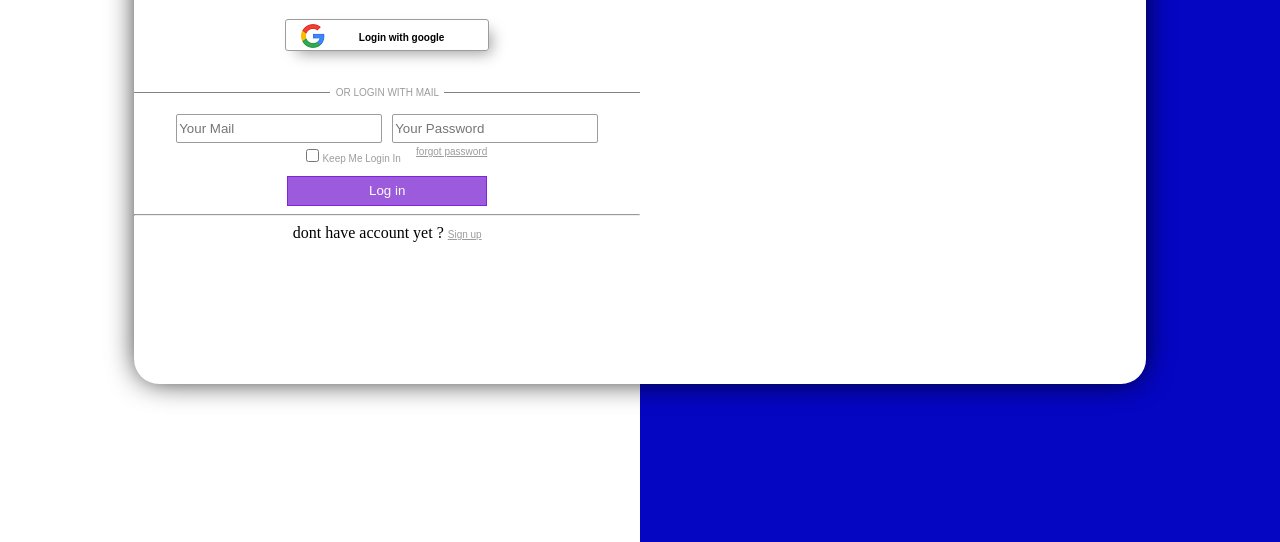
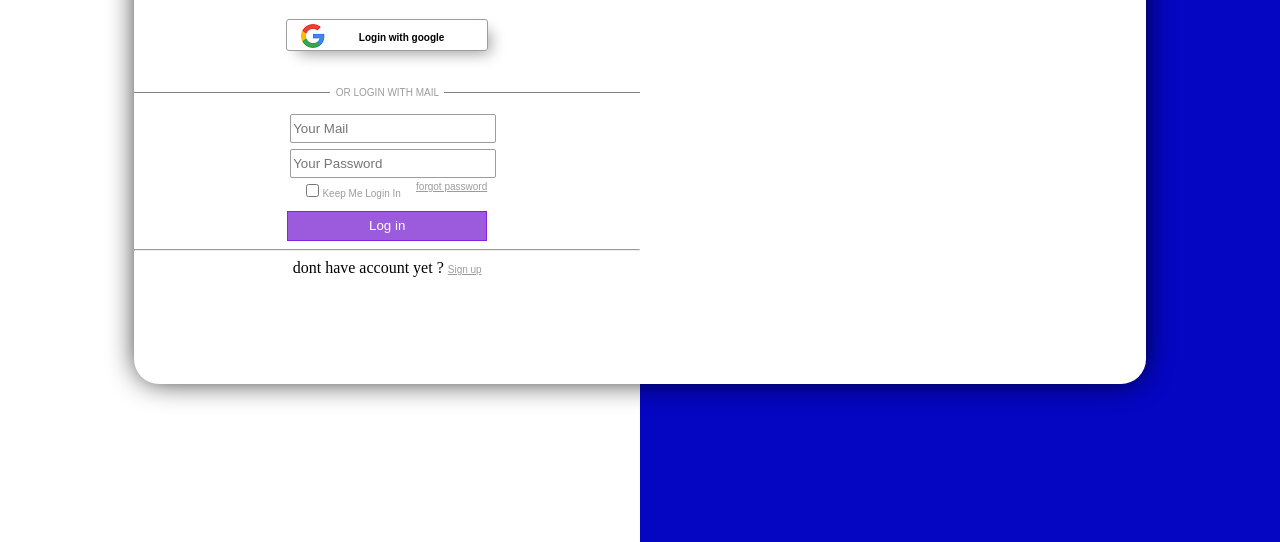
Before and after one commit to T1mRage/omis_Timur, a plain HTML site: page Project Login/Index.html in a window 1280 px wide. Shown: the part 274-816 px from the top of the page. Drawn offline with Linux system fonts and the light colour scheme.

Commit message:
lesson11111

```diff
--- a/Project Login/CSS/Style.css
+++ b/Project Login/CSS/Style.css
@@ -23,6 +23,7 @@ body{
     width: 50%;
     text-align: center;
 
+
 }
 .rightinnerwidth {
     width: 50%;
@@ -39,7 +40,7 @@ h1 {
 }
 #btnGoogle {
     display: block;
-    width: 40%;
+    width: 200px;
     height: 30px;
     border: 1px solid#9c9c9c;
     text-decoration: none;
@@ -137,3 +138,7 @@ form input[name="formlogin"]{
     border: 1px solid #7305e1a3 ;
 
 }
+#frmlogin {
+    width: 200px;
+    margin: auto;
+}
--- a/Project Login/Index.html
+++ b/Project Login/Index.html
@@ -20,7 +20,7 @@
               <span> Login with google </span> </a>
 
             <div id="fspacer"><span> &nbsp; Or login with mail &nbsp; </span><hr></div>
-            <form>
+            <form id="frmlogin">
             <input type="email" name="Username" placeholder="Your Mail">
             <input type="password" name="password" placeholder="Your Password">
             <div id="divforgot"><input type="checkbox" name="keepmelogin">Keep Me Login In <a href="#">forgot password</a></div>
```
